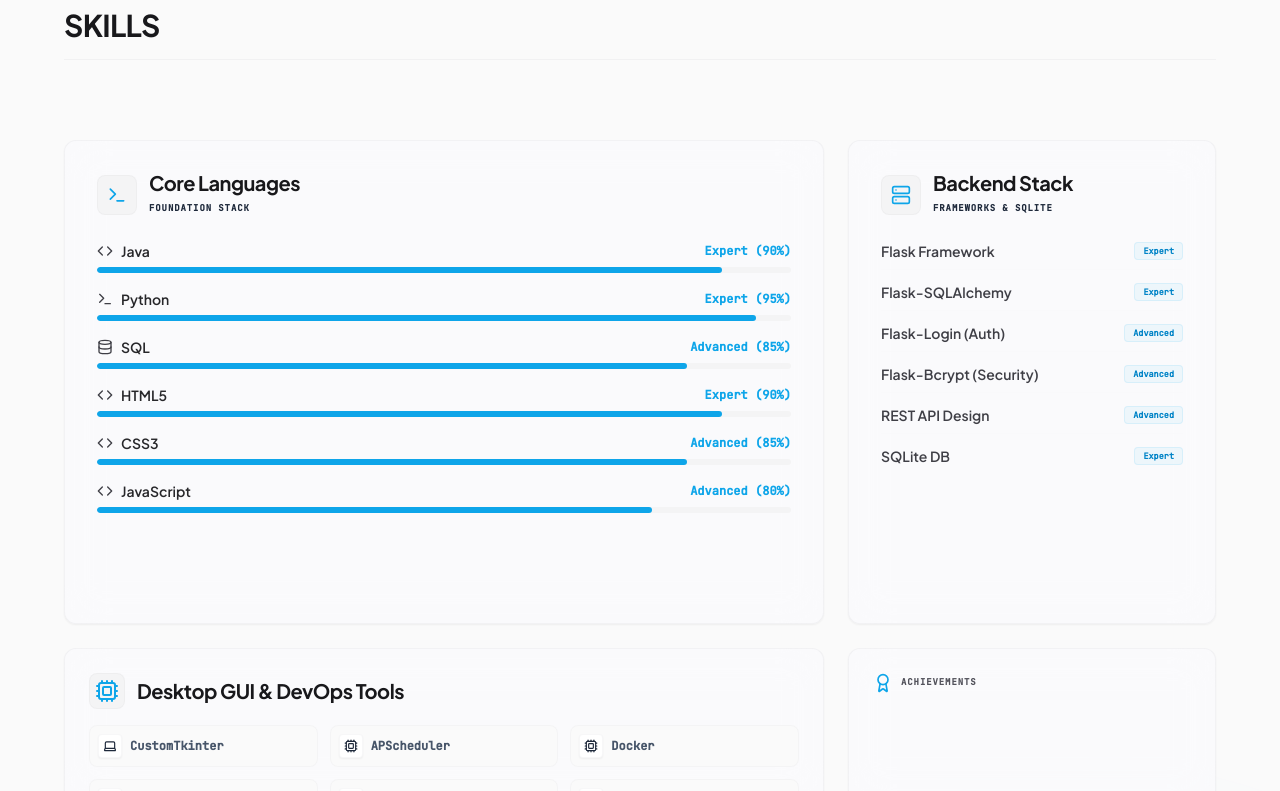
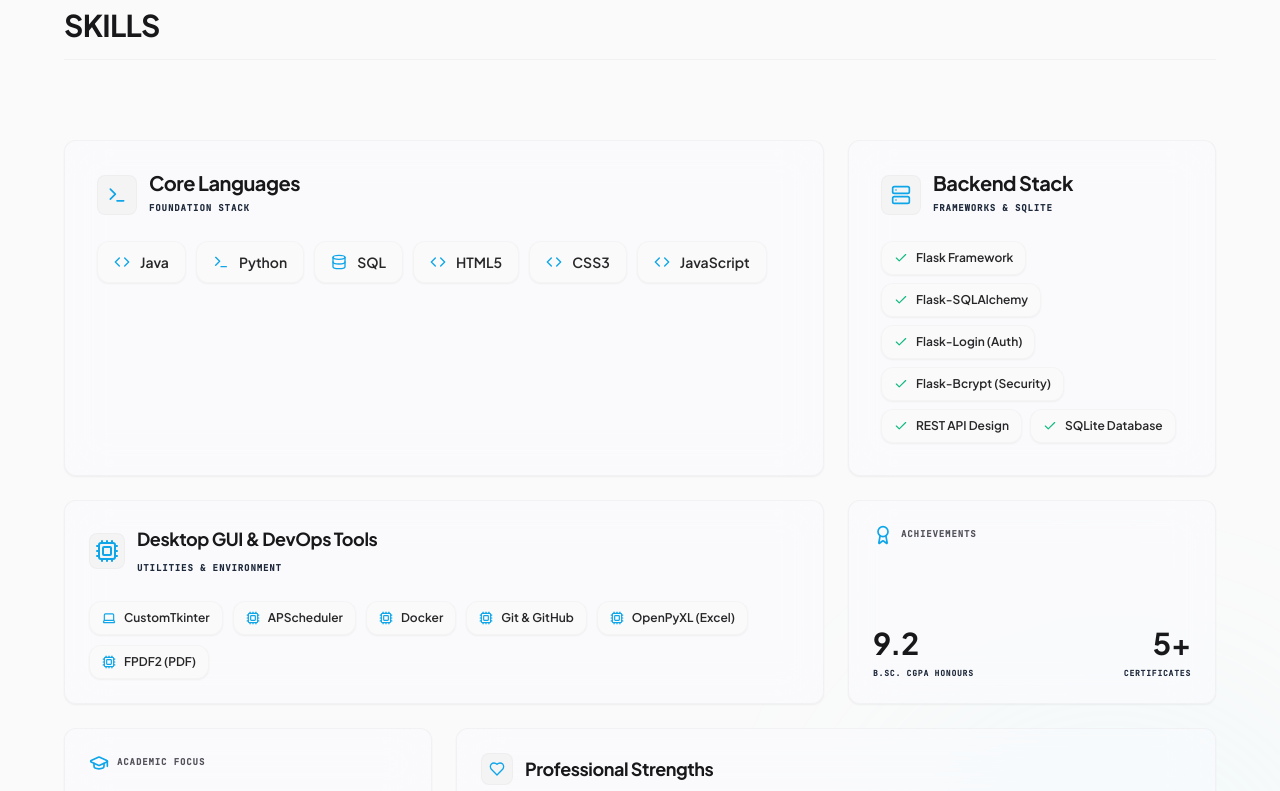
Before and after one commit to jagadeeshveeranki36/Portfolio, a React (Vite) app: page / in a window 1280 px wide. Shown: the part 2000-2791 px from the top of the page. Built offline with nearby package versions, Linux system fonts and the light colour scheme.

Commit message:
skills-redesign-and-linkedin-update

```diff
--- a/src/components/Footer.jsx
+++ b/src/components/Footer.jsx
@@ -46,7 +46,7 @@ export default function Footer() {
                 <Github className="h-4 w-4" />
               </a>
               <a
-                href="https://linkedin.com"
+                href="https://www.linkedin.com/in/jagadeesh-veeranki-94a5b2300/"
                 target="_blank"
                 rel="noopener noreferrer"
                 className="w-10 h-10 rounded-full border border-lightbg-border dark:border-darkbg-border bg-white/40 dark:bg-slate-900/40 flex items-center justify-center text-slate-600 dark:text-slate-300 hover:bg-primary-505 hover:text-white dark:hover:bg-primary-505 transition-all duration-300 shadow-sm"
--- a/src/components/SocialSidebar.jsx
+++ b/src/components/SocialSidebar.jsx
@@ -4,8 +4,8 @@ import { Github, Linkedin, Mail, Phone } from 'lucide-react';
 
 export default function SocialSidebar() {
   const socials = [
-    { icon: <Github className="h-4 w-4" />, href: 'https://github.com', label: 'GitHub Profile' },
-    { icon: <Linkedin className="h-4 w-4" />, href: 'https://linkedin.com', label: 'LinkedIn Profile' },
+    { icon: <Github className="h-4 w-4" />, href: 'https://github.com/jagadeeshveeranki36', label: 'GitHub Profile' },
+    { icon: <Linkedin className="h-4 w-4" />, href: 'https://www.linkedin.com/in/jagadeesh-veeranki-94a5b2300/', label: 'LinkedIn Profile' },
     { icon: <Mail className="h-4 w-4" />, href: 'mailto:jagadeeshveeranki30@gmail.com', label: 'Email Address' },
     { icon: <Phone className="h-4 w-4" />, href: 'tel:+916302471838', label: 'Phone Number' }
   ];
--- a/src/sections/Contact.jsx
+++ b/src/sections/Contact.jsx
@@ -171,7 +171,7 @@ export default function Contact() {
                 GitHub
               </LiquidButton>
               <LiquidButton
-                href="https://linkedin.com"
+                href="https://www.linkedin.com/in/jagadeesh-veeranki-94a5b2300/"
                 className="flex-1 btn-secondary py-2.5 text-xs font-bold"
               >
                 <Linkedin className="h-4 w-4 mr-2" />
--- a/src/sections/Skills.jsx
+++ b/src/sections/Skills.jsx
@@ -1,34 +1,34 @@
 import React from 'react';
 import { motion } from 'framer-motion';
-import { Terminal, Database, Code, Server, Laptop, Cpu, Heart, Award, GraduationCap, CheckCircle } from 'lucide-react';
+import { Terminal, Database, Code, Server, Laptop, Cpu, Heart, Award, GraduationCap, CheckCircle, Check } from 'lucide-react';
 import MorphingBackground from '../components/MorphingBackground';
 
 export default function Skills() {
   const coreLanguages = [
-    { name: 'Java', level: 'Expert', percentage: 90, icon: <Code className="h-4 w-4 text-zinc-700 dark:text-zinc-300" /> },
-    { name: 'Python', level: 'Expert', percentage: 95, icon: <Terminal className="h-4 w-4 text-zinc-700 dark:text-zinc-300" /> },
-    { name: 'SQL', level: 'Advanced', percentage: 85, icon: <Database className="h-4 w-4 text-zinc-700 dark:text-zinc-300" /> },
-    { name: 'HTML5', level: 'Expert', percentage: 90, icon: <Code className="h-4 w-4 text-zinc-700 dark:text-zinc-300" /> },
-    { name: 'CSS3', level: 'Advanced', percentage: 85, icon: <Code className="h-4 w-4 text-zinc-700 dark:text-zinc-300" /> },
-    { name: 'JavaScript', level: 'Advanced', percentage: 80, icon: <Code className="h-4 w-4 text-zinc-700 dark:text-zinc-300" /> }
+    { name: 'Java', icon: <Code className="h-4 w-4 text-primary-505 dark:text-primary-300" /> },
+    { name: 'Python', icon: <Terminal className="h-4 w-4 text-primary-505 dark:text-primary-300" /> },
+    { name: 'SQL', icon: <Database className="h-4 w-4 text-primary-505 dark:text-primary-300" /> },
+    { name: 'HTML5', icon: <Code className="h-4 w-4 text-primary-505 dark:text-primary-300" /> },
+    { name: 'CSS3', icon: <Code className="h-4 w-4 text-primary-505 dark:text-primary-300" /> },
+    { name: 'JavaScript', icon: <Code className="h-4 w-4 text-primary-505 dark:text-primary-300" /> }
   ];
 
   const backendSkills = [
-    { name: 'Flask Framework', level: 'Expert' },
-    { name: 'Flask-SQLAlchemy', level: 'Expert' },
-    { name: 'Flask-Login (Auth)', level: 'Advanced' },
-    { name: 'Flask-Bcrypt (Security)', level: 'Advanced' },
-    { name: 'REST API Design', level: 'Advanced' },
-    { name: 'SQLite DB', level: 'Expert' }
+    { name: 'Flask Framework' },
+    { name: 'Flask-SQLAlchemy' },
+    { name: 'Flask-Login (Auth)' },
+    { name: 'Flask-Bcrypt (Security)' },
+    { name: 'REST API Design' },
+    { name: 'SQLite Database' }
   ];
 
   const toolsSkills = [
-    { name: 'CustomTkinter', icon: <Laptop className="h-3.5 w-3.5 text-zinc-655 dark:text-zinc-400" /> },
-    { name: 'APScheduler', icon: <Cpu className="h-3.5 w-3.5 text-zinc-655 dark:text-zinc-400" /> },
-    { name: 'Docker', icon: <Cpu className="h-3.5 w-3.5 text-zinc-655 dark:text-zinc-400" /> },
-    { name: 'Git & GitHub', icon: <Cpu className="h-3.5 w-3.5 text-zinc-655 dark:text-zinc-400" /> },
-    { name: 'OpenPyXL (Excel)', icon: <Cpu className="h-3.5 w-3.5 text-zinc-655 dark:text-zinc-400" /> },
-    { name: 'FPDF2 (PDF)', icon: <Cpu className="h-3.5 w-3.5 text-zinc-655 dark:text-zinc-400" /> }
+    { name: 'CustomTkinter', icon: <Laptop className="h-3.5 w-3.5 text-primary-505 dark:text-primary-300" /> },
+    { name: 'APScheduler', icon: <Cpu className="h-3.5 w-3.5 text-primary-505 dark:text-primary-300" /> },
+    { name: 'Docker', icon: <Cpu className="h-3.5 w-3.5 text-primary-505 dark:text-primary-300" /> },
+    { name: 'Git & GitHub', icon: <Cpu className="h-3.5 w-3.5 text-primary-505 dark:text-primary-300" /> },
+    { name: 'OpenPyXL (Excel)', icon: <Cpu className="h-3.5 w-3.5 text-primary-505 dark:text-primary-300" /> },
+    { name: 'FPDF2 (PDF)', icon: <Cpu className="h-3.5 w-3.5 text-primary-505 dark:text-primary-300" /> }
   ];
 
   const softSkills = [
@@ -84,13 +84,13 @@ export default function Skills() {
           initial="hidden"
           whileInView="visible"
           viewport={{ once: true, margin: '-100px' }}
-          className="grid grid-cols-1 md:grid-cols-3 gap-6 auto-rows-auto md:auto-rows-[230px] max-w-6xl mx-auto font-sans"
+          className="grid grid-cols-1 md:grid-cols-3 gap-6 auto-rows-auto max-w-6xl mx-auto font-sans animate-fade-in"
         >
           {/* TILE 1: Core Languages */}
           <motion.div
             variants={itemVariants}
             whileHover={hoverSpring}
-            className="glass-card md:col-span-2 md:row-span-2 p-6 md:p-8 flex flex-col justify-between border border-zinc-200/40 dark:border-zinc-850 hover:border-zinc-300 dark:hover:border-zinc-800 transition-all duration-300 cursor-pointer select-none origin-center"
+            className="glass-card md:col-span-2 p-6 md:p-8 flex flex-col justify-between border border-zinc-200/40 dark:border-zinc-850 hover:border-zinc-300 dark:hover:border-zinc-800 transition-all duration-300 cursor-pointer select-none origin-center"
           >
             <div>
               <div className="flex items-center gap-3 mb-6">
@@ -103,25 +103,14 @@ export default function Skills() {
                 </div>
               </div>
 
-              <div className="space-y-4">
+              <div className="flex flex-wrap gap-2.5">
                 {coreLanguages.map((lang) => (
-                  <div key={lang.name}>
-                    <div className="flex justify-between items-center text-sm mb-1.5 font-sans">
-                      <span className="font-semibold text-zinc-800 dark:text-zinc-200 flex items-center gap-2">
-                        {lang.icon}
-                        {lang.name}
-                      </span>
-                      <span className="font-mono text-xs font-bold text-primary-505 dark:text-primary-300">{lang.level} ({lang.percentage}%)</span>
-                    </div>
-                    <div className="h-1.5 w-full bg-zinc-100 dark:bg-zinc-800/60 rounded-full overflow-hidden">
-                      <motion.div
-                        initial={{ width: 0 }}
-                        whileInView={{ width: `${lang.percentage}%` }}
-                        viewport={{ once: true }}
-                        transition={{ duration: 1.2, ease: 'easeOut' }}
-                        className="h-full bg-primary-505 dark:bg-primary-400 rounded-full"
-                      />
-                    </div>
+                  <div
+                    key={lang.name}
+                    className="flex items-center gap-2.5 px-4 py-2.5 rounded-xl bg-zinc-50 dark:bg-zinc-900/40 border border-zinc-200/30 dark:border-zinc-800/40 hover:border-primary-505 dark:hover:border-primary-400 hover:bg-white dark:hover:bg-zinc-900 transition-all duration-300 shadow-sm"
+                  >
+                    {lang.icon}
+                    <span className="text-sm font-semibold text-zinc-800 dark:text-zinc-200">{lang.name}</span>
                   </div>
                 ))}
               </div>
@@ -132,7 +121,7 @@ export default function Skills() {
           <motion.div
             variants={itemVariants}
             whileHover={hoverSpring}
-            className="glass-card md:col-span-1 md:row-span-2 p-6 md:p-8 flex flex-col justify-between border border-zinc-200/40 dark:border-zinc-850 hover:border-zinc-300 dark:hover:border-zinc-800 transition-all duration-300 cursor-pointer select-none origin-center"
+            className="glass-card md:col-span-1 p-6 md:p-8 flex flex-col justify-between border border-zinc-200/40 dark:border-zinc-850 hover:border-zinc-300 dark:hover:border-zinc-800 transition-all duration-300 cursor-pointer select-none origin-center"
           >
             <div>
               <div className="flex items-center gap-3 mb-6">
@@ -145,13 +134,14 @@ export default function Skills() {
                 </div>
               </div>
 
-              <div className="space-y-3">
+              <div className="flex flex-wrap gap-2">
                 {backendSkills.map((s) => (
-                  <div key={s.name} className="flex items-center justify-between border-b border-zinc-250/20 dark:border-zinc-800/40 pb-2 last:border-0 last:pb-0">
-                    <span className="text-sm font-semibold text-zinc-700 dark:text-zinc-305">{s.name}</span>
-                    <span className="font-mono text-[8.5px] font-bold text-primary-550 dark:text-primary-300 bg-primary-505/5 dark:bg-primary-505/10 px-2 py-0.5 rounded border border-primary-505/10">
-                      {s.level}
-                    </span>
+                  <div
+                    key={s.name}
+                    className="flex items-center gap-2 px-3 py-2 rounded-xl bg-zinc-50 dark:bg-zinc-900/40 border border-zinc-200/30 dark:border-zinc-800/40 hover:border-primary-505 dark:hover:border-primary-400 hover:bg-white dark:hover:bg-zinc-900 transition-all duration-300 shadow-sm"
+                  >
+                    <Check className="h-3.5 w-3.5 text-emerald-500" />
+                    <span className="text-xs font-semibold text-zinc-800 dark:text-zinc-200">{s.name}</span>
                   </div>
                 ))}
               </div>
@@ -162,23 +152,27 @@ export default function Skills() {
           <motion.div
             variants={itemVariants}
             whileHover={hoverSpring}
-            className="glass-card md:col-span-2 md:row-span-1 p-6 flex flex-col justify-between border border-zinc-200/40 dark:border-zinc-850 hover:border-zinc-300 dark:hover:border-zinc-800 transition-all duration-300 cursor-pointer select-none origin-center"
+            className="glass-card md:col-span-2 p-6 flex flex-col justify-between border border-zinc-200/40 dark:border-zinc-850 hover:border-zinc-300 dark:hover:border-zinc-800 transition-all duration-300 cursor-pointer select-none origin-center"
           >
             <div>
-              <div className="flex items-center gap-3 mb-4">
+              <div className="flex items-center gap-3 mb-6">
                 <div className="w-9 h-9 rounded-lg bg-zinc-100 dark:bg-zinc-900 flex items-center justify-center border border-zinc-200/40 dark:border-zinc-800/40">
                   <Cpu className="h-4.5 w-4.5 text-primary-505 dark:text-primary-300" />
                 </div>
-                <h3 className="font-display font-bold text-xl text-zinc-900 dark:text-white">Desktop GUI & DevOps Tools</h3>
+                <div>
+                  <h3 className="font-display font-bold text-lg text-zinc-900 dark:text-white">Desktop GUI & DevOps Tools</h3>
+                  <span className="font-mono text-[9px] uppercase font-bold tracking-widest text-zinc-550 dark:text-zinc-400">Utilities & Environment</span>
+                </div>
               </div>
 
-              <div className="grid grid-cols-2 sm:grid-cols-3 gap-3">
+              <div className="flex flex-wrap gap-2.5">
                 {toolsSkills.map((t) => (
-                  <div key={t.name} className="flex items-center gap-2 p-2 rounded-lg bg-zinc-50 dark:bg-zinc-900/30 border border-zinc-200/30 dark:border-zinc-800/30 hover:border-primary-505/20 transition-colors">
-                    <div className="w-6 h-6 rounded bg-white dark:bg-zinc-850 flex items-center justify-center border border-zinc-200/30 dark:border-zinc-800/30 shadow-sm">
-                      {t.icon}
-                    </div>
-                    <span className="font-mono text-xs font-semibold text-zinc-650 dark:text-zinc-305 truncate">{t.name}</span>
+                  <div
+                    key={t.name}
+                    className="flex items-center gap-2 px-3 py-2 rounded-xl bg-zinc-50 dark:bg-zinc-900/40 border border-zinc-200/30 dark:border-zinc-800/40 hover:border-primary-505 dark:hover:border-primary-400 hover:bg-white dark:hover:bg-zinc-900 transition-all duration-300 shadow-sm"
+                  >
+                    {t.icon}
+                    <span className="text-xs font-semibold text-zinc-800 dark:text-zinc-200">{t.name}</span>
                   </div>
                 ))}
               </div>
@@ -189,9 +183,9 @@ export default function Skills() {
           <motion.div
             variants={itemVariants}
             whileHover={hoverSpring}
-            className="glass-card md:col-span-1 md:row-span-1 p-6 flex flex-col justify-between relative overflow-hidden border border-zinc-200/40 dark:border-zinc-850 hover:border-zinc-300 dark:hover:border-zinc-800 transition-all duration-300 shadow-sm cursor-pointer select-none origin-center"
+            className="glass-card md:col-span-1 p-6 flex flex-col justify-between relative overflow-hidden border border-zinc-200/40 dark:border-zinc-850 hover:border-zinc-300 dark:hover:border-zinc-800 transition-all duration-300 shadow-sm cursor-pointer select-none origin-center"
           >
-            <div className="flex items-center gap-2 text-zinc-600 dark:text-zinc-450 mb-3">
+            <div className="flex items-center gap-2 text-zinc-600 dark:text-zinc-450 mb-4">
               <Award className="h-5 w-5 text-primary-505 dark:text-primary-300" />
               <span className="font-mono text-[9px] uppercase tracking-widest font-bold">Achievements</span>
             </div>
@@ -212,16 +206,16 @@ export default function Skills() {
           <motion.div
             variants={itemVariants}
             whileHover={hoverSpring}
-            className="glass-card md:col-span-1 md:row-span-1 p-6 flex flex-col justify-between border border-zinc-200/40 dark:border-zinc-850 hover:border-zinc-300 dark:hover:border-zinc-800 transition-all duration-300 cursor-pointer select-none origin-center"
+            className="glass-card md:col-span-1 p-6 flex flex-col justify-between border border-zinc-200/40 dark:border-zinc-850 hover:border-zinc-300 dark:hover:border-zinc-800 transition-all duration-300 cursor-pointer select-none origin-center"
           >
-            <div className="flex items-center gap-2 text-zinc-600 dark:text-zinc-455 mb-3">
+            <div className="flex items-center gap-2 text-zinc-600 dark:text-zinc-455 mb-4">
               <GraduationCap className="h-5 w-5 text-primary-505 dark:text-primary-300" />
               <span className="font-mono text-[9px] uppercase tracking-widest font-bold">Academic Focus</span>
             </div>
 
             <div>
               <h4 className="font-display font-bold text-lg text-zinc-900 dark:text-white">MCA Candidate</h4>
-              <p className="text-xs text-zinc-500 dark:text-zinc-450 mt-1 leading-relaxed">Varaprasad Reddy Institute of Technology (2024 - 2026)</p>
+              <p className="text-xs text-zinc-500 dark:text-zinc-455 mt-1 leading-relaxed">Varaprasad Reddy Institute of Technology (2024 - 2026)</p>
             </div>
           </motion.div>
 
@@ -229,7 +223,7 @@ export default function Skills() {
           <motion.div
             variants={itemVariants}
             whileHover={hoverSpring}
-            className="glass-card md:col-span-2 md:row-span-1 p-6 flex flex-col justify-between border border-zinc-200/40 dark:border-zinc-850 hover:border-zinc-300 dark:hover:border-zinc-850 transition-all duration-300 cursor-pointer select-none origin-center"
+            className="glass-card md:col-span-2 p-6 flex flex-col justify-between border border-zinc-200/40 dark:border-zinc-850 hover:border-zinc-300 dark:hover:border-zinc-850 transition-all duration-300 cursor-pointer select-none origin-center"
           >
             <div>
               <div className="flex items-center gap-3 mb-4">
```
Also changed, not shown: src/sections/Hero.jsx (+1 -9 lines).
